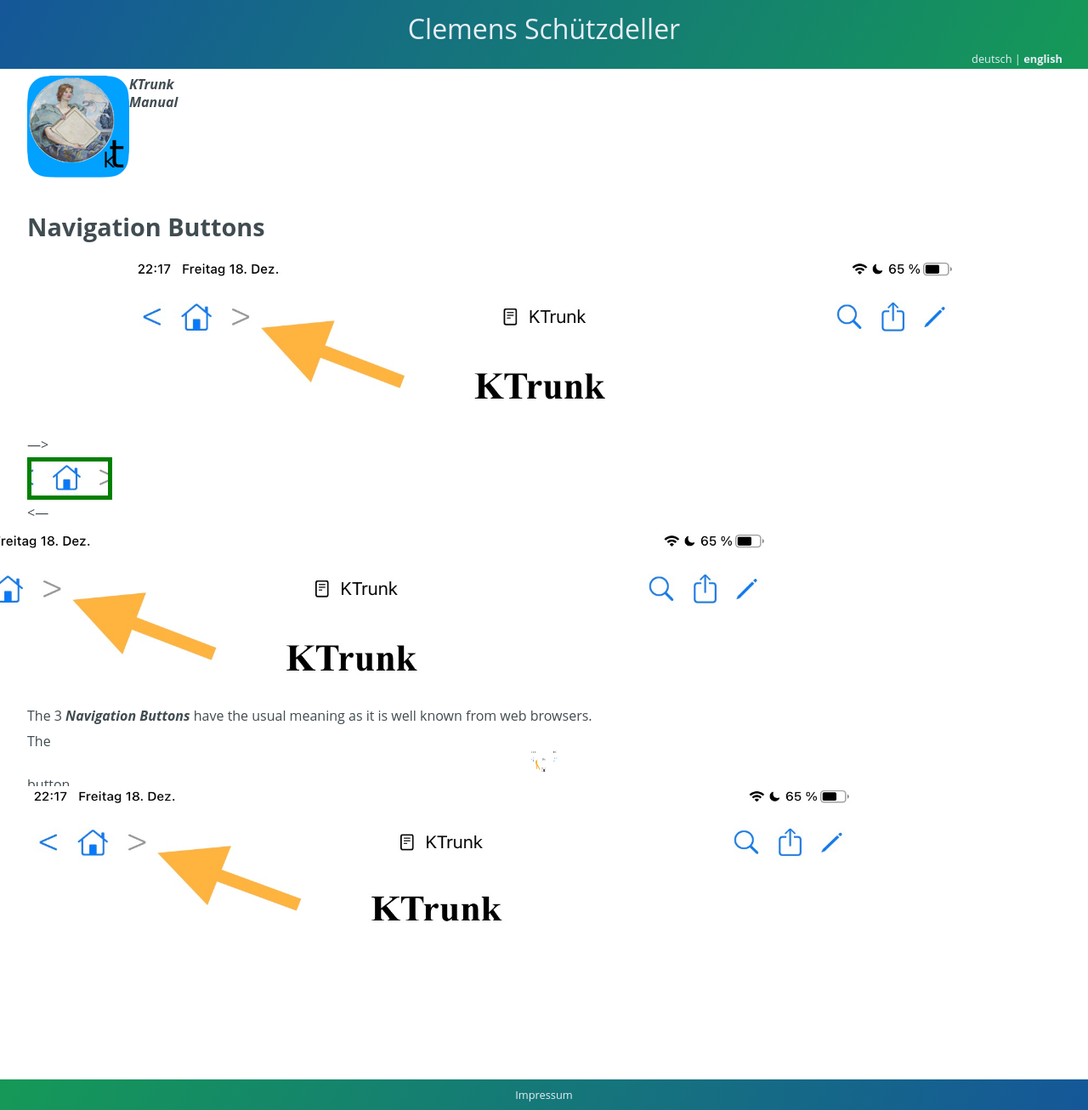
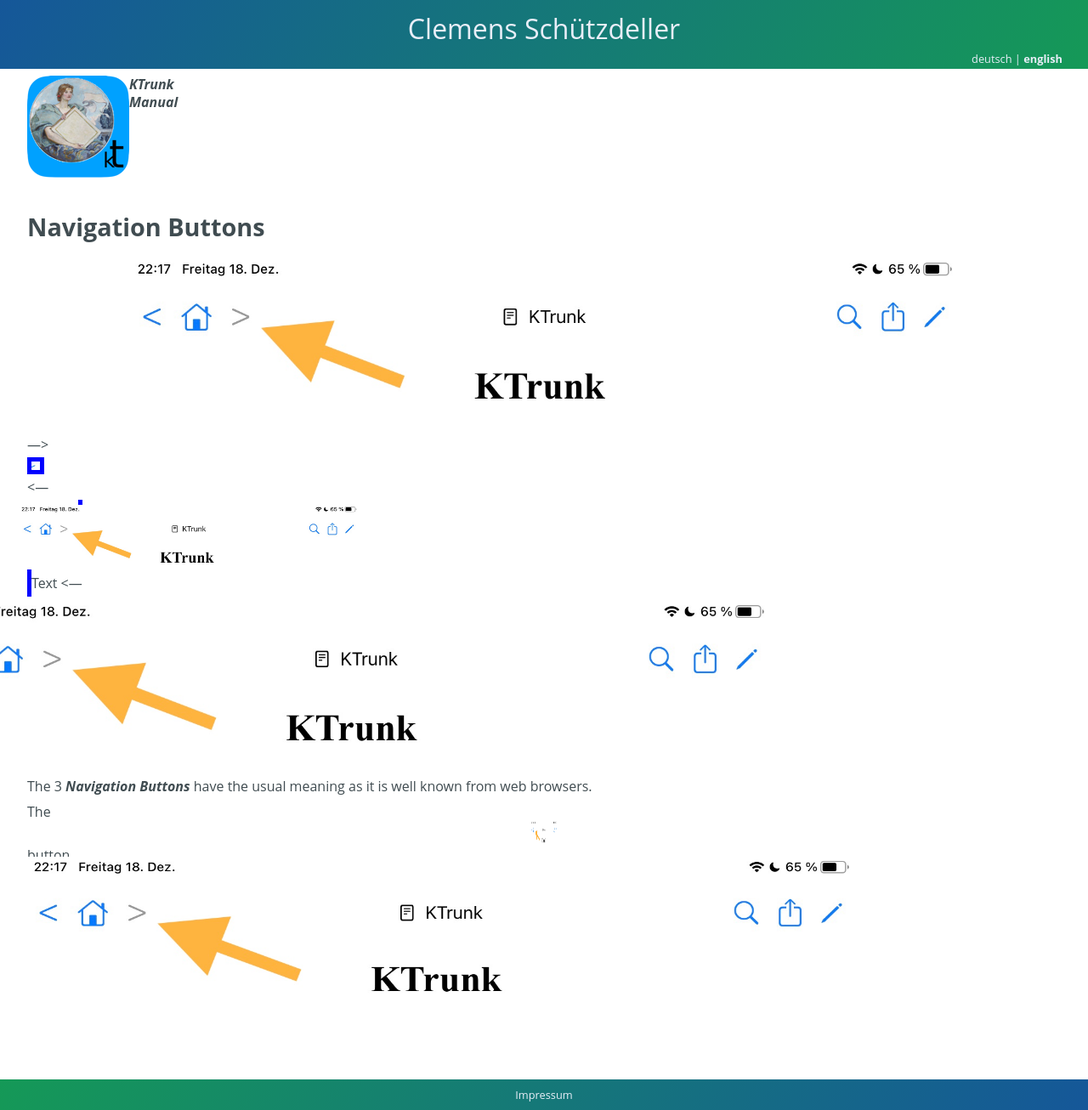
Before and after one commit to cs-LA/home, a Jekyll site: the page built from KTrunk/Manual/NavigationButtons.md, in a window 1280 px wide. Shown: the whole page at 85% size. Built offline with Jekyll 4.4.1, drawn with Linux system fonts in a browser that asks for light colours; our own code applies the rules of GitHub Pages for plain Markdown files.

Commit message:
Update NavigationButtons.md

```diff
--- a/KTrunk/Manual/NavigationButtons.md
+++ b/KTrunk/Manual/NavigationButtons.md
@@ -14,10 +14,16 @@
 
 
 --->
-<div style="width: 100px; height: 50px; border: 5px solid green; overflow: hidden">
-  <img src="NavigationButtons.png" style="width: 900px; margin-left: -30px; margin-top: -45px;">
+<div style="width: 20px; height: 20px; border: 5px solid blue; overflow: hidden">
+  <img src="NavigationButtons.png" style="width: 400px; margin-left: -10px; margin-top: -20px;">
 </div>
 <---
+
+---> Text
+<span style="width: 20px; height: 20px; border: 5px solid blue; overflow: hidden">
+  <img src="NavigationButtons.png" style="width: 400px; margin-left: -10px; margin-top: -20px;">
+</span>
+Text <---
 
 <img src="NavigationButtons.png" width=900 style="margin-left: -100px;">
 
```
